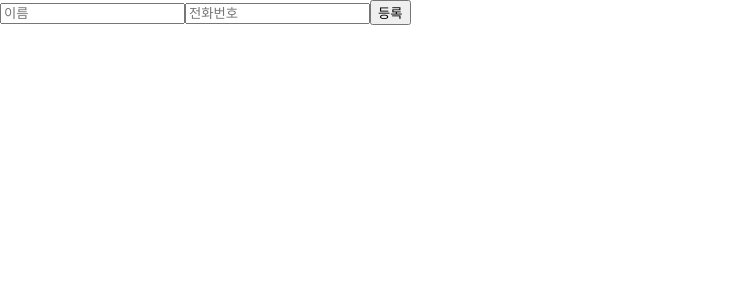
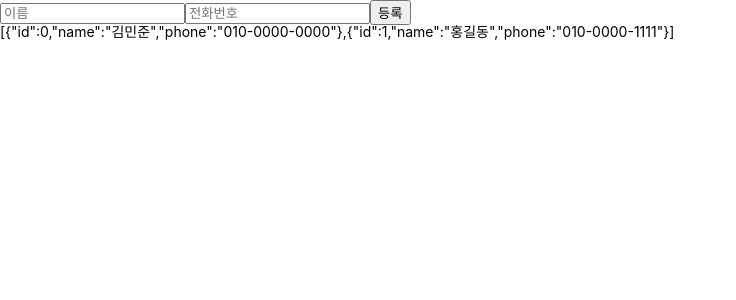
Before and after one commit to stnqls/react-counter-test, a React (Create React App) app: page / in a window 1280 px wide. Shown: the top 300 px of the page, without its empty margins (0-736 px from the left). Built offline with nearby package versions, Linux system fonts and the light colour scheme.

Commit message:
app.js 배열로 데이터 받기

```diff
--- a/src/App.js
+++ b/src/App.js
@@ -3,14 +3,38 @@ import GlobalStyle from './styles/GlobalStyles';
 import PhoneForm from './components/PhoneForm';
 
 class App extends Component {
+  id=2
+  state = {
+    information: [
+      {
+        id:0,
+        name: '김민준',
+        phone: '010-0000-0000'
+      },
+      {
+        id:1,
+        name: '홍길동',
+        phone: '010-0000-1111'
+      },
+    ]
+  }
   handleCreate = (data) => {
-    console.log(data);
+    const {information} = this.state;
+    this.setState({
+      information: information.concat({id:this.id++, ...data})
+    })
   }
   render(){
+    const {information} = this.state;
     return (
       <React.Fragment>
       <GlobalStyle />
-      <PhoneForm onCreate={this.handleCreate}/>
+      <div>
+      <PhoneForm
+        onCreate={this.handleCreate}
+        />
+        {JSON.stringify(information)}
+      </div>
       </React.Fragment>
     );
   }
```
